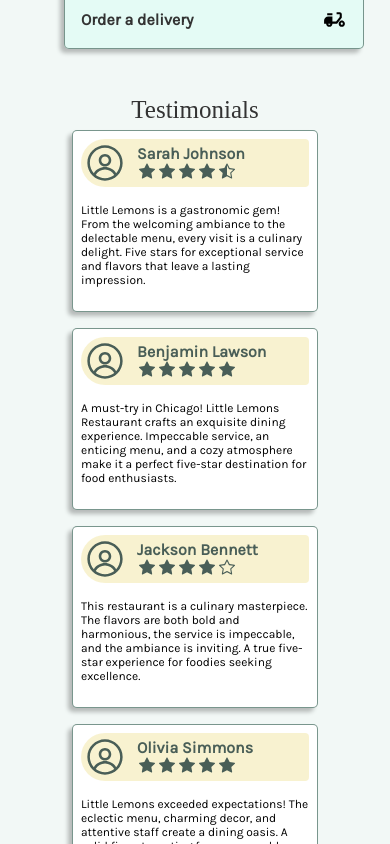
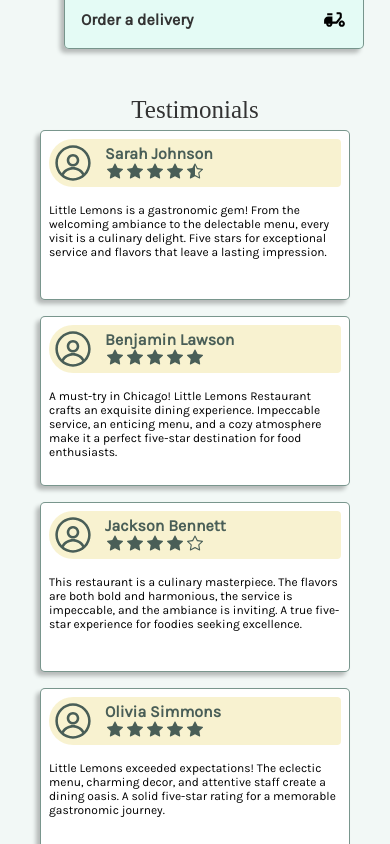
Before and after one commit to theharishjangid/Little-Lemon, a React (Create React App) app: page / in a window 390 px wide. Shown: the part 2520-3364 px from the top of the page. Built offline with nearby package versions, Linux system fonts and the light colour scheme; a web font is replaced by a local one.

Commit message:
testimonials grid layout

```diff
--- a/src/components/testimonialcard/testimonialcard.css
+++ b/src/components/testimonialcard/testimonialcard.css
@@ -7,7 +7,6 @@
     border: 1px solid var(--accent-color-dark);
     background-color: var(--white-color);
     box-shadow: -4px 4px 4px 0px rgba(0, 0, 0, 0.25);
-    width: 300px;
     margin: 0.5rem;
 }
 
--- a/src/containers/testimonials/testimonials.css
+++ b/src/containers/testimonials/testimonials.css
@@ -10,17 +10,26 @@
 }
 
 .app__testimonials-section{
-    display: flex;
+    display: grid;
     align-items: center;
     justify-content: space-evenly;
-    padding: 0 2rem;
-    flex-wrap: wrap;
+    grid-template-columns: repeat(4, 1fr);
+}
+
+@media screen and (max-width: 1200px){
+    .app__testimonials-section{
+        grid-template-columns: repeat(3, 1fr);
+    }
 }
 
 @media screen and (max-width: 900px){
-
+    .app__testimonials-section{
+        grid-template-columns: repeat(2, 1fr);
+    }
 }
 
 @media screen and (max-width: 500px){
-
+    .app__testimonials-section{
+        grid-template-columns: repeat(1, 1fr);
+    }
 }
```
